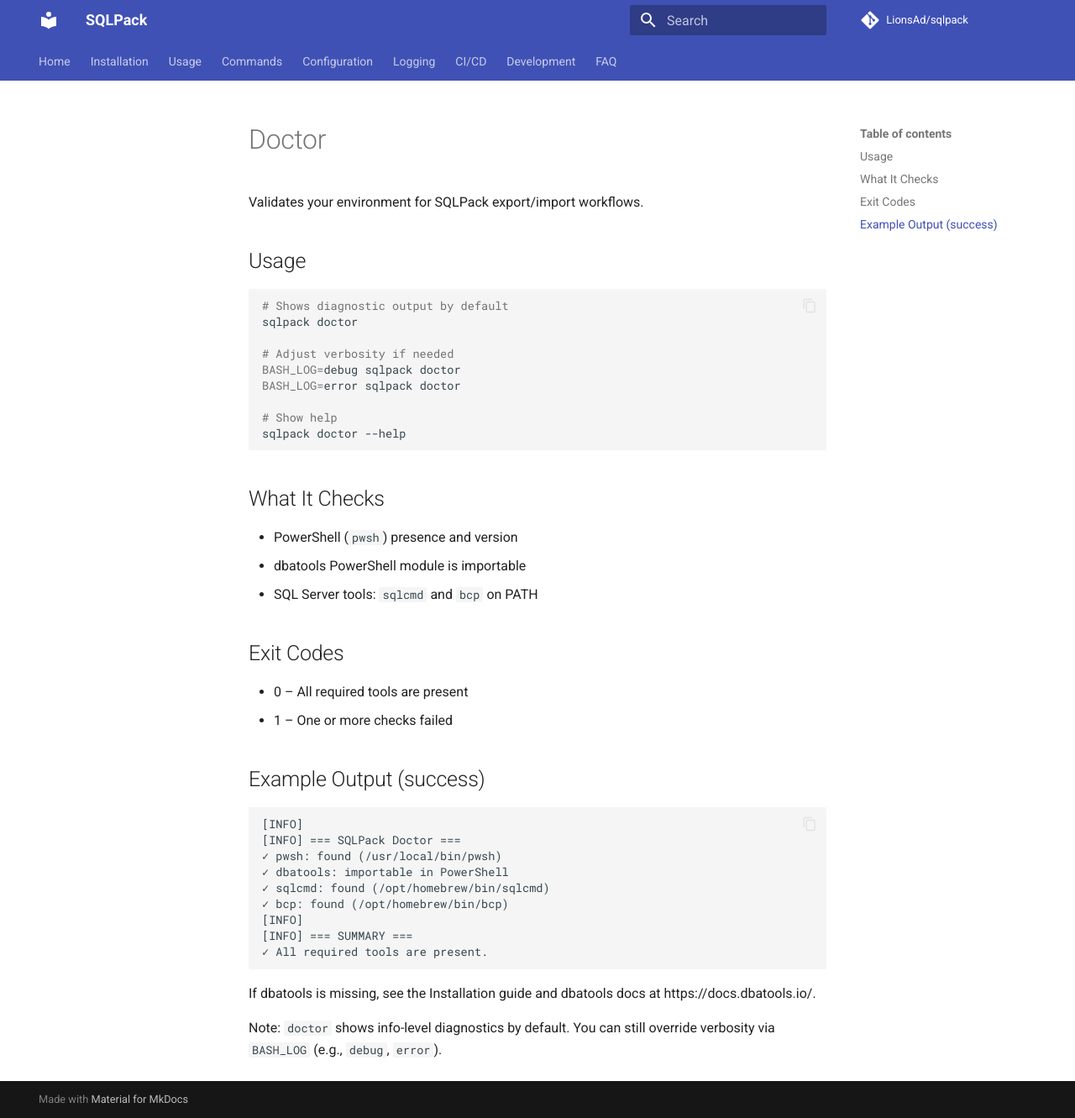
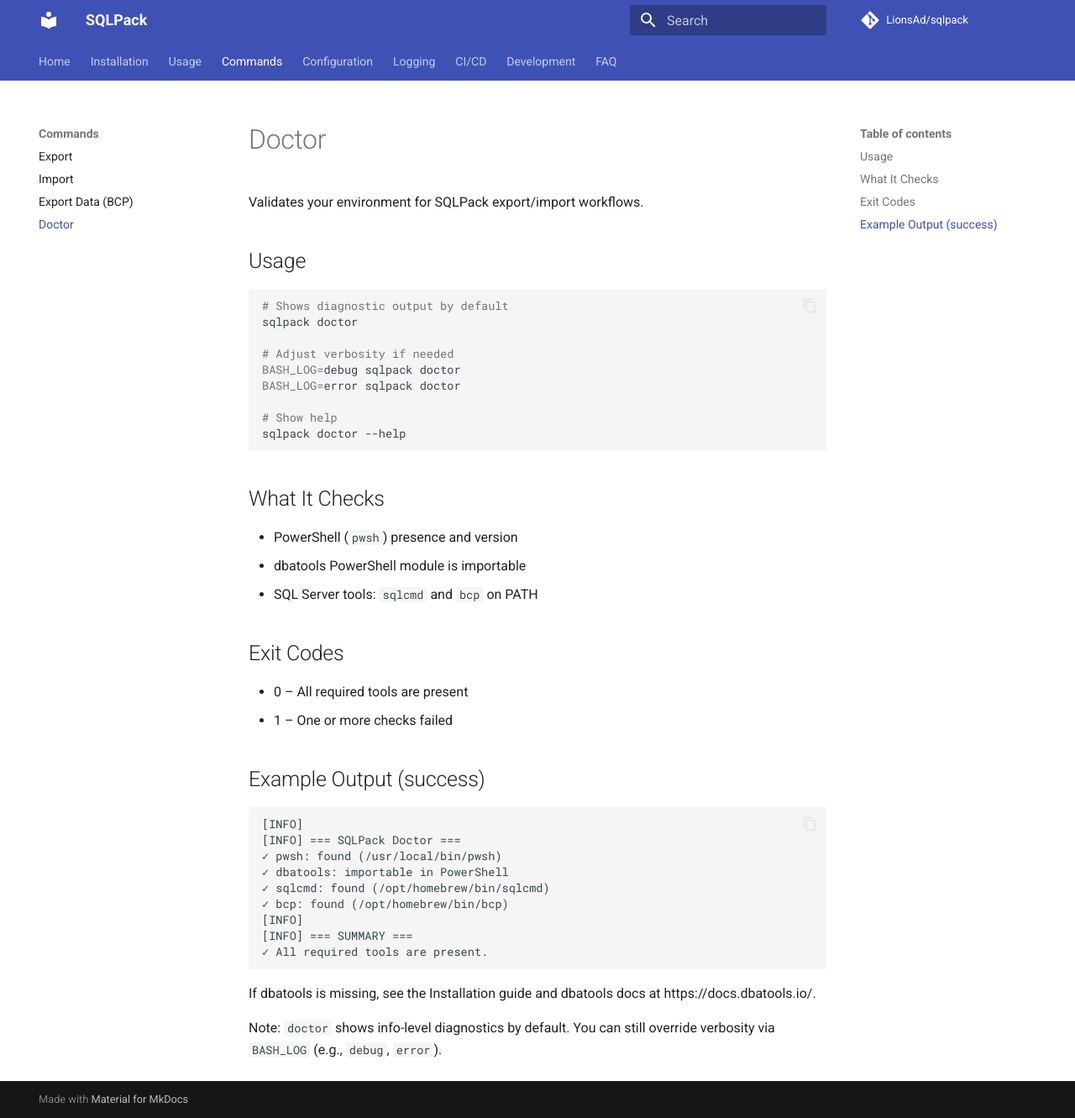
Before and after one commit to LionsAd/sqlpack, an MkDocs documentation site: the page built from docs/commands/doctor.md, in a window 1280 px wide and 1331 px high. Shown: the whole window at 84% size. Built offline with MkDocs 1.6.1 and Material for MkDocs 9.7.7, drawn with Linux system fonts in a browser that asks for light colours; comment, search, counter and statistics services are not loaded.

Commit message:
docs(doctor): add Doctor to MkDocs nav

```diff
--- a/mkdocs.yml
+++ b/mkdocs.yml
@@ -34,6 +34,7 @@
     - Export: commands/export.md
     - Import: commands/import.md
     - Export Data (BCP): commands/export-data.md
+    - Doctor: commands/doctor.md
   - Configuration: configuration.md
   - Logging: logging.md
   - CI/CD: ci.md
```
